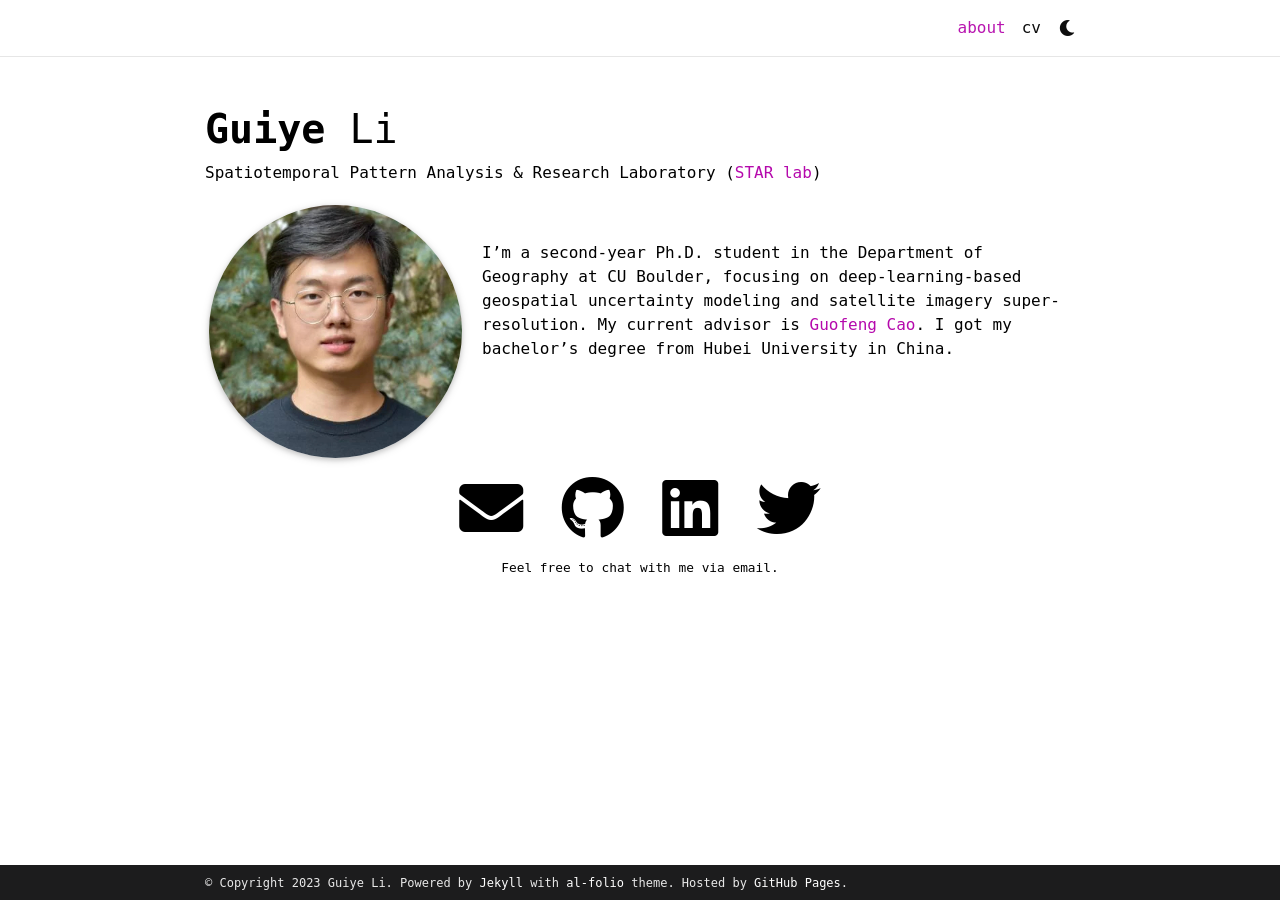
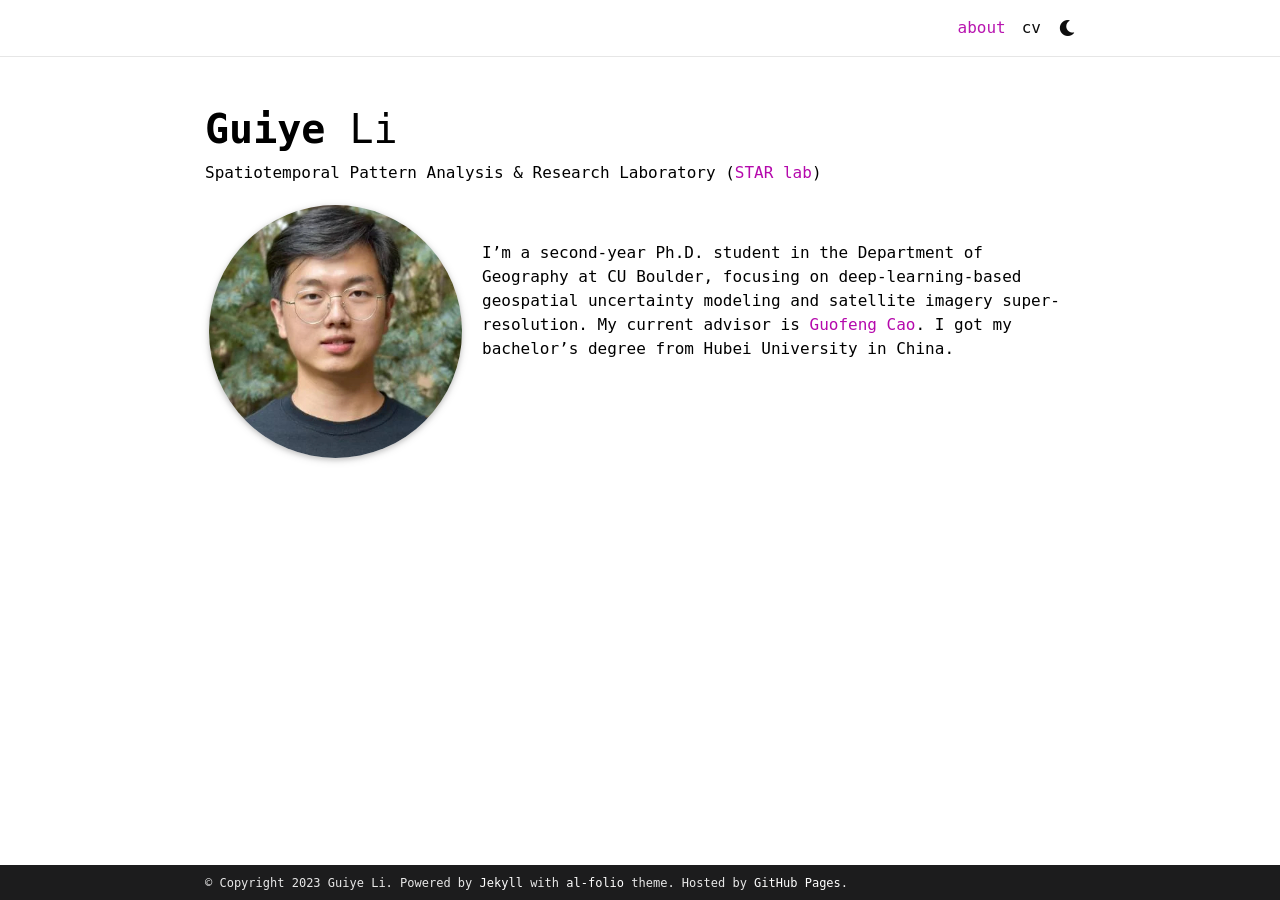
Before and after one commit to LiGuiye/LiGuiye.github.io, a Jekyll site: the page built from _pages/about.md, in a window 1280 px wide. Built offline with Jekyll 4.4.1, drawn with Linux system fonts in a browser that asks for light colours; full-size pictures stand in for the smaller copies a plugin makes; comment, search, counter and statistics services are not loaded; a style sheet for code colours, icons or effects is not loaded; some of the changed lines change nothing that is shown.

Commit message:
disable email and other social information to avoid spam

```diff
--- a/_config.yml
+++ b/_config.yml
@@ -6,7 +6,7 @@ title: blank # the website title (if blank, full name will be used instead)
 first_name: Guiye
 middle_name:
 last_name: Li
-email: Guiye.Li@colorado.edu
+email: None
 # description: > # the ">" symbol means to ignore newlines until "footer_text:"
 #   A simple, whitespace theme for academics. Based on [*folio](https://github.com/bogoli/-folio) design.
 footer_text: >
--- a/_pages/about.md
+++ b/_pages/about.md
@@ -15,7 +15,7 @@ profile:
 
 news: false  # includes a list of news items
 selected_papers: false # includes a list of papers marked as "selected={true}"
-social: true  # includes social icons at the bottom of the page
+social: false  # includes social icons at the bottom of the page
 ---
 
 &nbsp;
```
